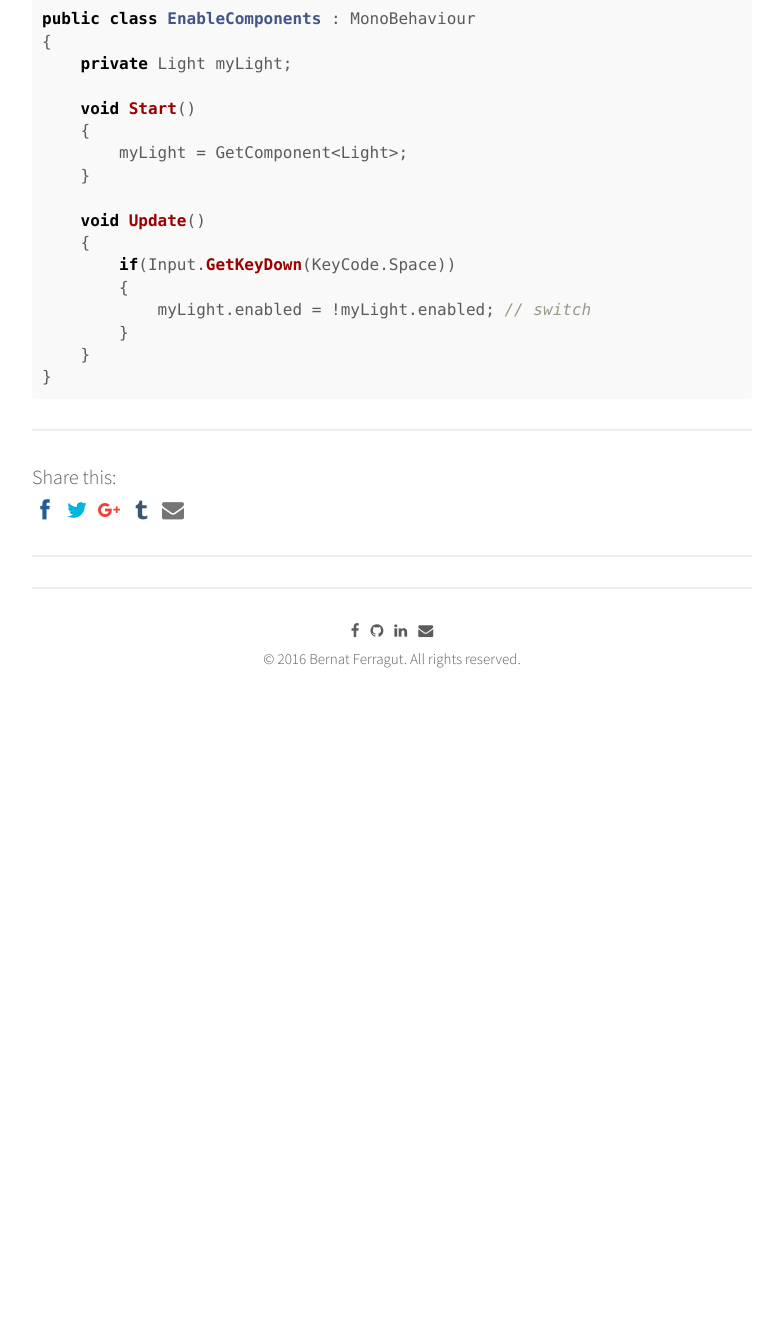
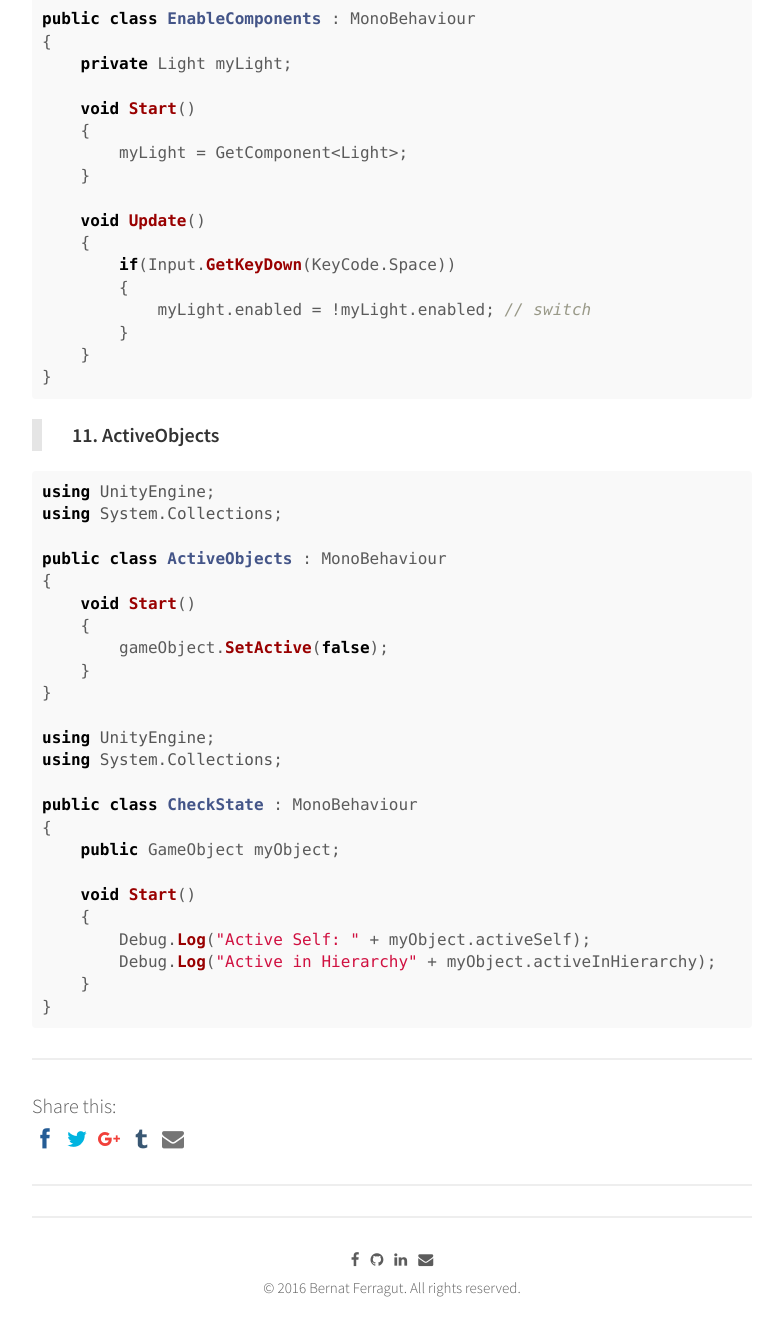
Before and after one commit to bernatferragut/FutureWeb-blog, a Jekyll site: the page built from _posts/30-11-16-VR-Scripting in Unity.md, in a window 1280 px wide and 1400 px high, scrolled down 8853 px. Shown: the top 1336 px of the window, without its empty margins (248-1031 px from the left). Built offline with Jekyll 4.4.1, drawn with Linux system fonts in a browser that asks for light colours; nearby versions of some CDN libraries; comment, search, counter and statistics services are not loaded; before the commit the page ends 9624 px from its top, so only the background shows below that.

Commit message:
Update 30-11-16-VR-Scripting in Unity.md
ActiveObjects script

````diff
--- a/_posts/30-11-16-VR-Scripting in Unity.md
+++ b/_posts/30-11-16-VR-Scripting in Unity.md
@@ -416,3 +416,32 @@ public class EnableComponents : MonoBehaviour
     }
 }
 ```
+
+> **11. ActiveObjects**
+
+```c#
+using UnityEngine;
+using System.Collections;
+
+public class ActiveObjects : MonoBehaviour
+{
+    void Start()
+    {
+        gameObject.SetActive(false);
+    }
+}
+
+using UnityEngine;
+using System.Collections;
+
+public class CheckState : MonoBehaviour
+{
+    public GameObject myObject;
+
+    void Start()
+    {
+        Debug.Log("Active Self: " + myObject.activeSelf);
+        Debug.Log("Active in Hierarchy" + myObject.activeInHierarchy);
+    }
+}
+```
````
